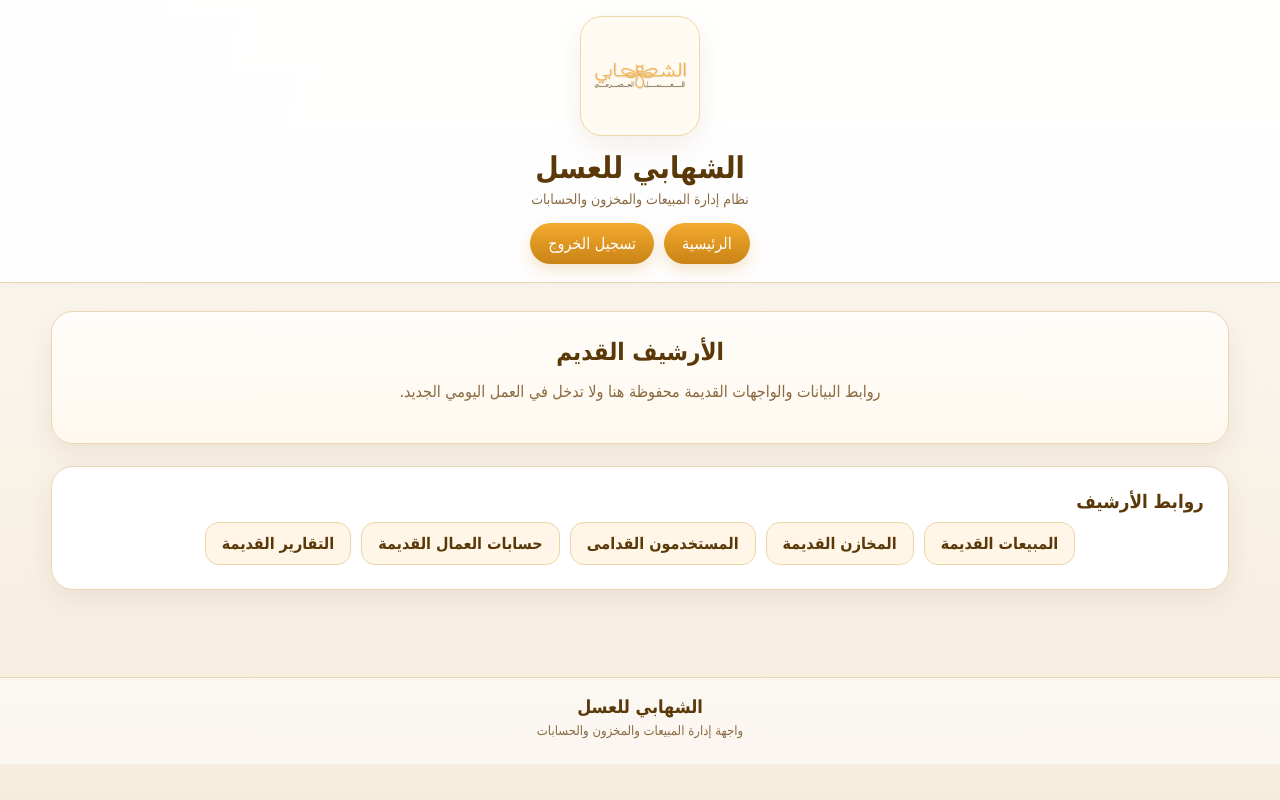
After one commit to mody7385/alshahabi_honey, a Django app: page /accounts/manager-archive/ in a window 1280 px wide. The commit adds this page. Run offline with Django 5.2, Linux system fonts and the light colour scheme; a user stored in the database is signed in; data comes from the database, SQL or seed files in the repository.

Commit message:
Simplify manager navigation for accounting workflow

```diff
--- a/accounts/urls.py
+++ b/accounts/urls.py
@@ -5,6 +5,7 @@ from .views import (
     dashboard,
     manager_customers_list,
     manager_dashboard,
+    manager_archive_dashboard,
     manager_inventory_list,
     manager_inventory_adjust,
     manager_products_list,
@@ -30,6 +31,7 @@ urlpatterns = [
     path('logout/', auth_views.LogoutView.as_view(), name='logout'),
     path('dashboard/', dashboard, name='dashboard'),
     path('manager-dashboard/', manager_dashboard, name='manager-dashboard'),
+    path('manager-archive/', manager_archive_dashboard, name='manager-archive-dashboard'),
     path('manager-warehouses/', manager_warehouses_list, name='manager-warehouses-list'),
     path('manager-warehouses/add/', manager_warehouse_create, name='manager-warehouse-create'),
     path('manager-warehouses/<int:pk>/edit/', manager_warehouse_update, name='manager-warehouse-update'),
--- a/accounts/views.py
+++ b/accounts/views.py
@@ -75,6 +75,18 @@ def manager_dashboard(request):
         'total_worker_cash': total_worker_cash,
     }
     return render(request, 'accounts/manager_dashboard.html', context)
+
+
+@login_required
+def manager_archive_dashboard(request):
+    profile = WorkerProfile.objects.filter(user=request.user).select_related('warehouse').first()
+
+    if not profile or profile.role != 'manager':
+        return redirect('dashboard')
+
+    return render(request, 'accounts/archive_dashboard.html', {
+        'profile': profile,
+    })
 
 
 @login_required
--- /dev/null
+++ b/templates/accounts/archive_dashboard.html
@@ -0,0 +1,21 @@
+{% extends 'base.html' %}
+
+{% block title %}الأرشيف القديم{% endblock %}
+
+{% block content %}
+<div class="hero-card">
+    <h2>الأرشيف القديم</h2>
+    <p class="muted">روابط البيانات والواجهات القديمة محفوظة هنا ولا تدخل في العمل اليومي الجديد.</p>
+</div>
+
+<div class="panel-card">
+    <h3>روابط الأرشيف</h3>
+    <div class="quick-links">
+        <a href="{% url 'manager-sales-list' %}">المبيعات القديمة</a>
+        <a href="{% url 'manager-warehouses-list' %}">المخازن القديمة</a>
+        <a href="{% url 'manager-users-list' %}">المستخدمون القدامى</a>
+        <a href="{% url 'manager-worker-accounts-list' %}">حسابات العمال القديمة</a>
+        <a href="{% url 'manager-reports' %}">التقارير القديمة</a>
+    </div>
+</div>
+{% endblock %}
--- a/templates/accounts/manager_dashboard.html
+++ b/templates/accounts/manager_dashboard.html
@@ -76,15 +76,11 @@
 <div class="panel-card">
     <h3>القوائم السريعة</h3>
     <div class="quick-links">
-        <a href="{% url 'manager-warehouses-list' %}">المخازن</a>
         <a href="{% url 'manager-products-list' %}">المنتجات</a>
         <a href="{% url 'manager-inventory-list' %}">المخزون</a>
         <a href="{% url 'manager-sale-create' %}">بيع جديد</a>
         <a href="{% url 'manager-sales-list' %}">المبيعات</a>
         <a href="{% url 'manager-customers-list' %}">العملاء</a>
-        <a href="{% url 'manager-worker-accounts-list' %}">حسابات العمال</a>
-        <a href="{% url 'manager-users-list' %}">المستخدمون</a>
-        <a href="{% url 'manager-reports' %}">التقارير</a>
         <a href="{% url 'manager-profit-center' %}">الأرباح والمصاريف</a>
         <a href="{% url 'supplier-list' %}">الموردون</a>
         <a href="{% url 'accounting-account-list' %}">الحسابات المالية</a>
@@ -92,6 +88,7 @@
         <a href="{% url 'accounting-transfer-create' %}">تحويل بين الحسابات</a>
         <a href="{% url 'accounting-deferred-customer-list' %}">عملاء الآجل</a>
         <a href="{% url 'accounting-reports-dashboard' %}">التقارير المحاسبية</a>
+        <a href="{% url 'manager-archive-dashboard' %}">الأرشيف القديم</a>
     </div>
 </div>
 {% endblock %}
```
Also changed, not shown: accounts/tests.py (added, +33 -0 lines).
